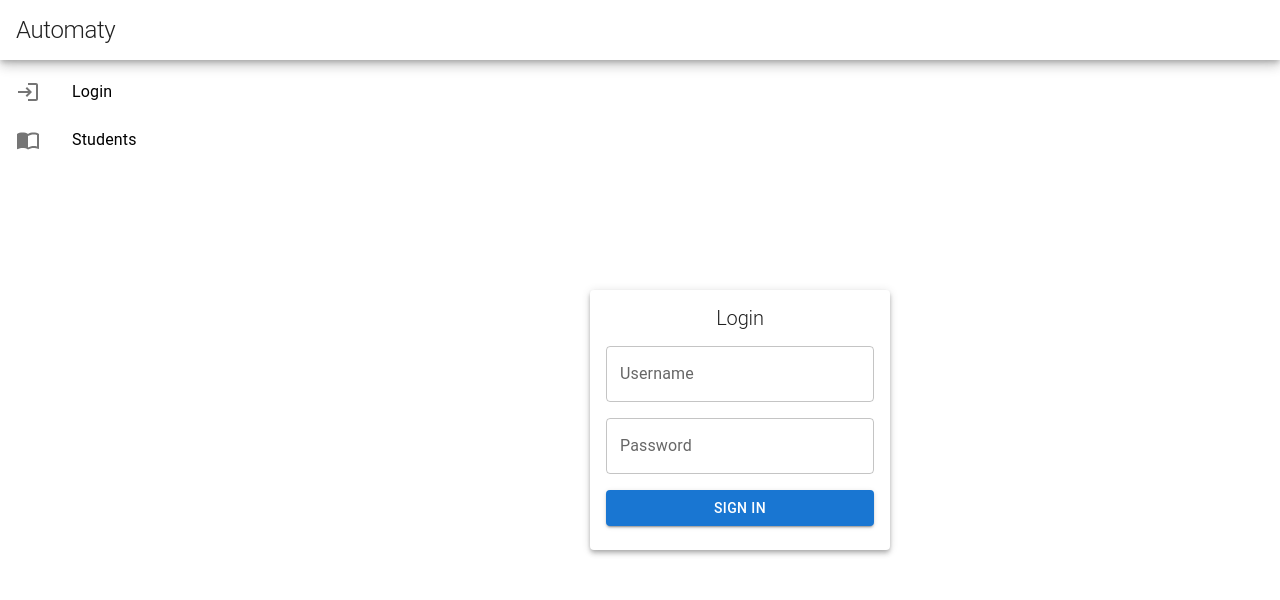
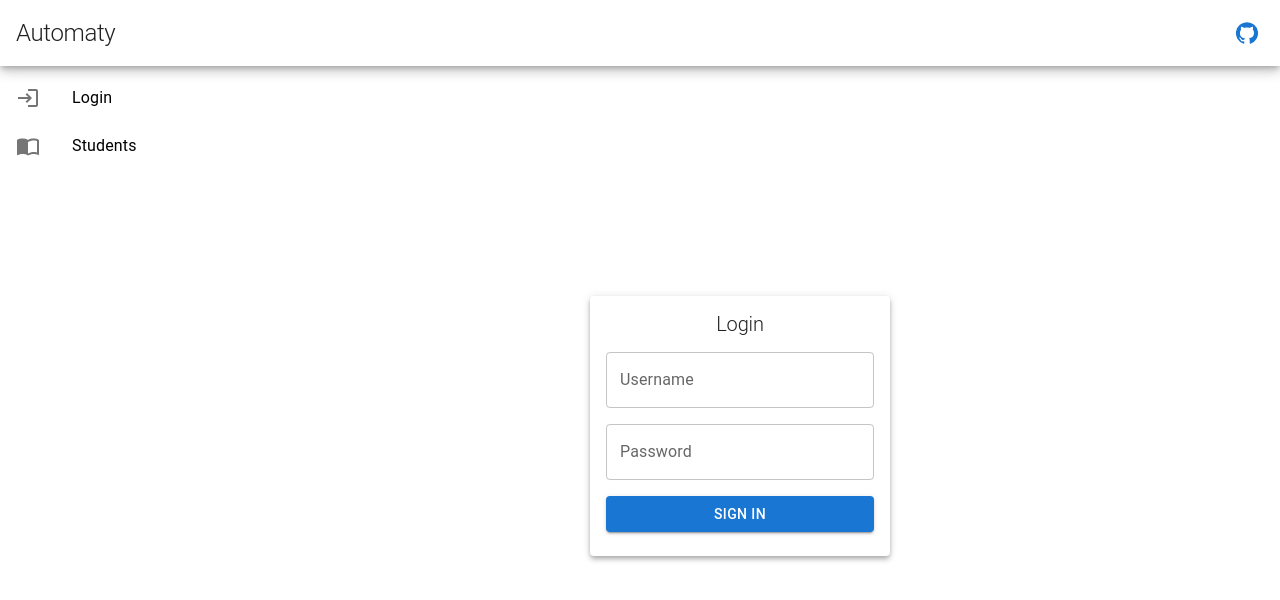
Before and after one commit to chrisvasqm/automaty, a React (Vite) app: page / in a window 1280 px wide. Shown: the top 600 px of the page. Built offline with nearby package versions, Linux system fonts and the light colour scheme.

Commit message:
Add GitHub link

```diff
--- a/src/components/Navbar.tsx
+++ b/src/components/Navbar.tsx
@@ -1,13 +1,27 @@
-import { Card, Typography } from '@mui/material'
+import { Card, Typography, Box, IconButton } from '@mui/material'
+import GitHubIcon from '@mui/icons-material/GitHub';
+import { Link } from 'react-router-dom';
 
 const Navbar = () => {
     return (
         <nav>
             <Card elevation={6} sx={{ padding: 2, borderRadius: 0 }}>
-                <Typography
-                    id='app-name'
-                    variant='h1'
-                    fontSize={24}>Automaty</Typography>
+                <Box
+                    sx={{
+                        display: 'flex',
+                        alignItems: 'center',
+                        justifyContent: 'space-between'
+                    }}>
+                    <Typography
+                        id='app-name'
+                        variant='h1'
+                        fontSize={24}>Automaty</Typography>
+                    <Link to="https://github.com/chrisvasqm/automaty" target='_blank'>
+                        <IconButton color='primary' size='small'>
+                            <GitHubIcon />
+                        </IconButton>
+                    </Link>
+                </Box>
             </Card>
         </nav>
     )
```
